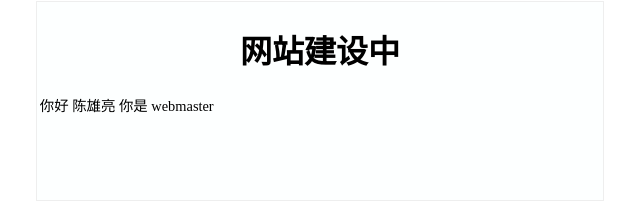
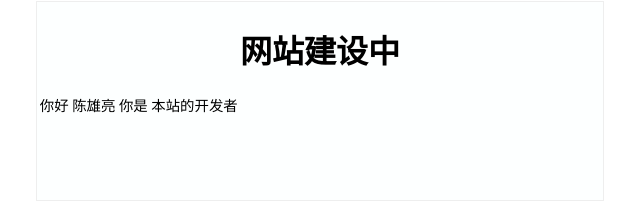
Before and after one commit to newchian/sfgl, a plain HTML site: page index.html in a window 1280 px wide. Both pictures are taken after a click on the element "确定". Shown: the part 322-535 px from the top of the page, 320-960 px from the left. Drawn offline with Linux system fonts and the light colour scheme.

Commit message:
Update index.html

```diff
--- a/index.html
+++ b/index.html
@@ -196,7 +196,7 @@
 $("#preferment-modal-close").click(function() {
   $("#preferment-modal").css({opacity:0,pointerEvents:"none"});
   mingzi = $("#member").attr("value");
-  if(mingzi === "陈雄亮") juese = "webmaster";
+  if(mingzi === "陈雄亮") juese = "本站的开发者";
   $("#output").html("你好 "+mingzi+" 你是 "+juese) ;
 });
 </script>
```
